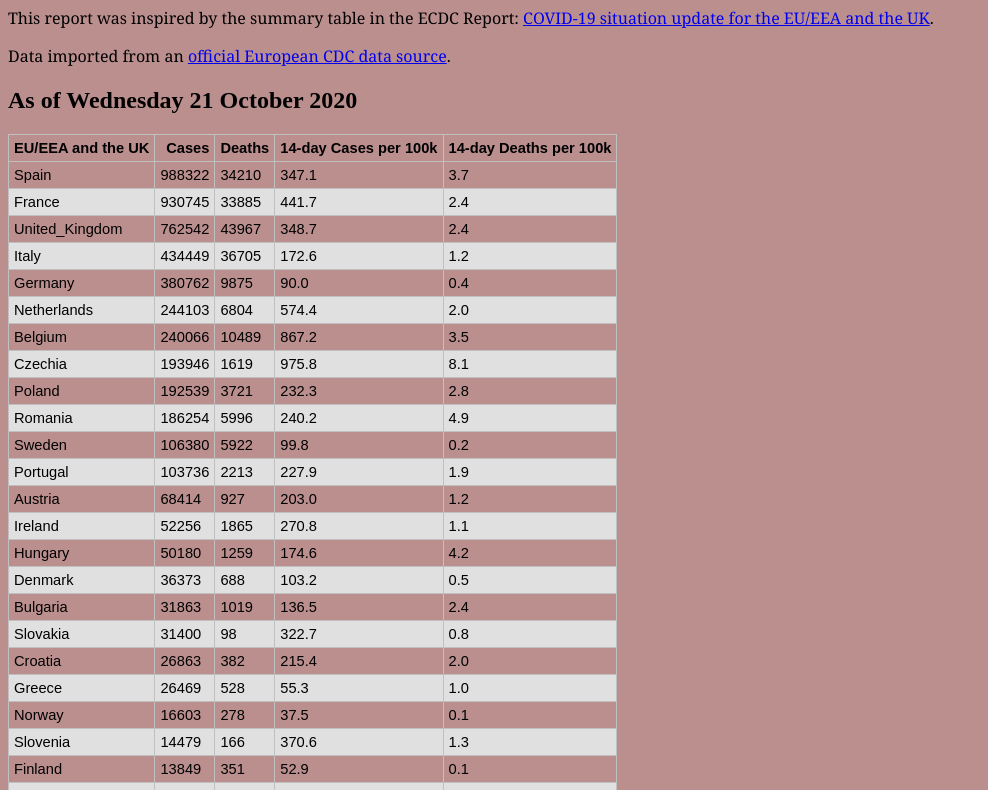
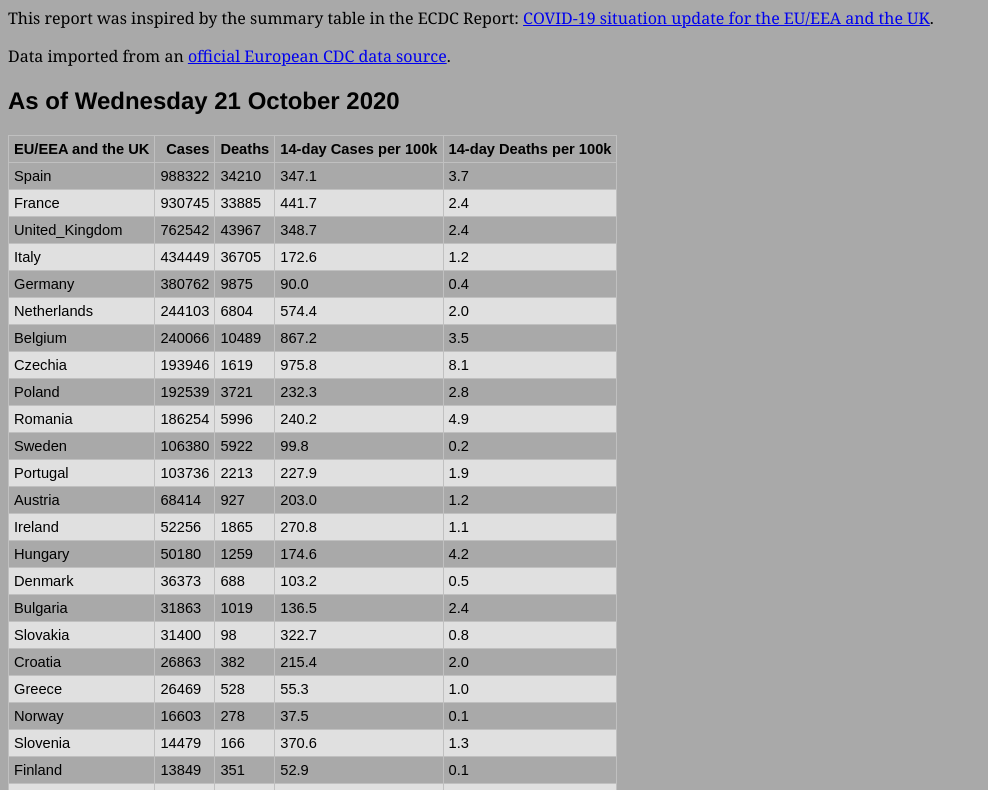
Before and after one commit to walkingWithCode/walkingWithCode.github.io, a plain HTML site: page index.html in a window 1280 px wide. Shown: the part 73-863 px from the top of the page, without its empty margins (0-988 px from the left). Drawn offline with Linux system fonts and the light colour scheme.

Commit message:
updated css

```diff
--- a/static/css/styles.css
+++ b/static/css/styles.css
@@ -1,8 +1,12 @@
 body {
-    background-color: rosybrown;
+    background-color: darkgrey;
+
 }
 
 h1 {
+    font-family: 'Franklin Gothic Medium', 'Arial Narrow', Arial, sans-serif;
+}
+h2 {
     font-family: 'Franklin Gothic Medium', 'Arial Narrow', Arial, sans-serif;
 }
 
```
